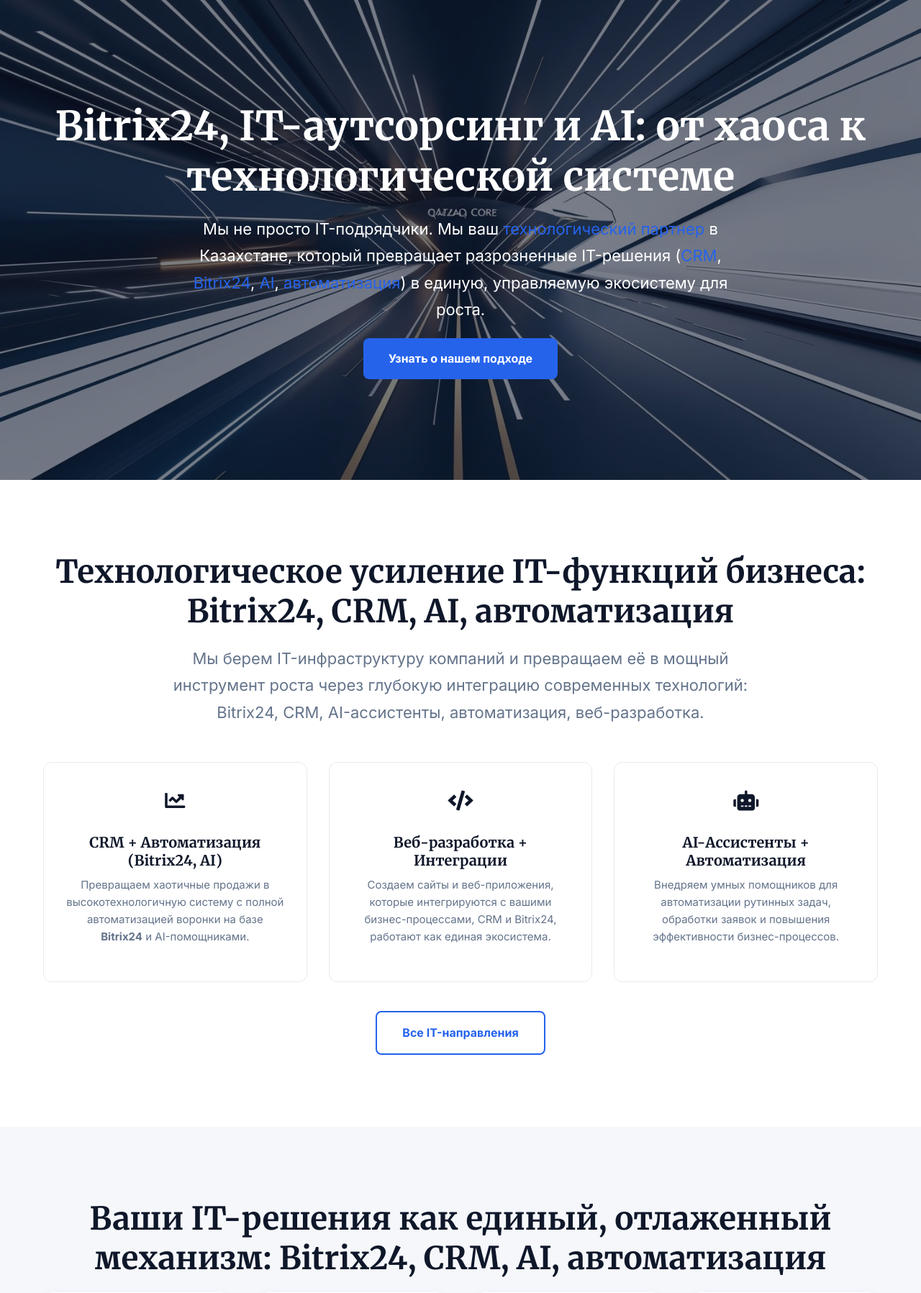
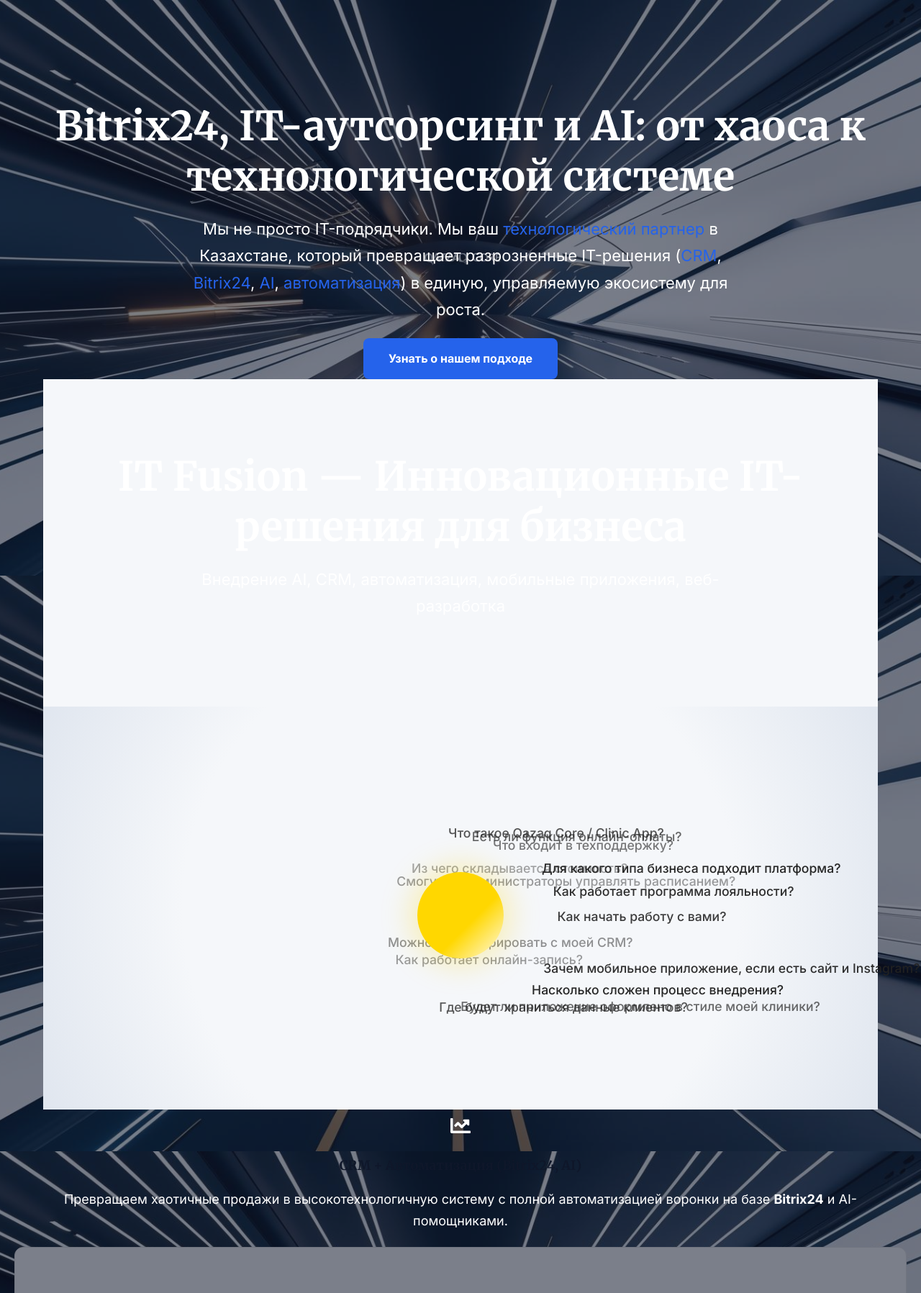
Before and after one commit to adthxkz/itfusionsite, a PHP site: page / in a window 1280 px wide. Shown: the part 91-1888 px from the top of the page at 72% size. Run offline with PHP 8.4, Linux system fonts and the light colour scheme; some libraries are stand-ins or nearby versions.

Commit message:
Добавлено интерактивное ядро FAQ на главную страницу

```diff
--- a/index.php
+++ b/index.php
@@ -12,15 +12,115 @@
             <h1>Bitrix24, IT-аутсорсинг и AI: от хаоса к технологической системе</h1>
             <p class="subtitle">Мы не просто IT-подрядчики. Мы ваш <a href="/about.php">технологический партнер</a> в Казахстане, который превращает разрозненные IT-решения (<a href="/crm-implementation.php">CRM</a>, <a href="/it-solutions.php">Bitrix24</a>, <a href="/ai-assistants.php">AI</a>, <a href="/it-solutions.php">автоматизация</a>) в единую, управляемую экосистему для роста.</p>
             <a href="/about.php" class="button button-primary">Узнать о нашем подходе</a>
+<main>
+    <section class="section page-hero text-center" style="background-color: #f5f7fa;">
+        <div class="container">
+            <h1>IT Fusion — Инновационные IT-решения для бизнеса</h1>
+            <p class="subtitle">Внедрение AI, CRM, автоматизация, мобильные приложения, веб-разработка</p>
         </div>
     </section>
 
-    <section class="section competencies-section" data-aos="fade-up">
-        <div class="container text-center">
-            <h2>Технологическое усиление IT-функций бизнеса: Bitrix24, CRM, AI, автоматизация</h2>
-            <p class="subtitle" style="max-width: 800px; margin-bottom: 50px;">Мы берем IT-инфраструктуру компаний и превращаем её в мощный инструмент роста через глубокую интеграцию современных технологий: Bitrix24, CRM, AI-ассистенты, автоматизация, веб-разработка.</p>
-            <div class="feature-grid" style="grid-template-columns: repeat(auto-fit, minmax(300px, 1fr)); gap: 30px;">
-                <div class="feature-card" style="padding: 30px;" data-aos="zoom-in" data-aos-delay="100">
+    <!-- Ядро FAQ -->
+    <section class="section faq-core-section">
+      <div class="faq-core-wrapper">
+        <div class="faq-core">
+          <span>Что такое Qazaq Core / Clinic App?</span>
+          <span>Для какого типа бизнеса подходит платформа?</span>
+          <span>Зачем мобильное приложение, если есть сайт и Instagram?</span>
+          <span>Будет ли приложение оформлено в стиле моей клиники?</span>
+          <span>Как работает онлайн-запись?</span>
+          <span>Смогут ли администраторы управлять расписанием?</span>
+          <span>Есть ли функция онлайн-оплаты?</span>
+          <span>Как работает программа лояльности?</span>
+          <span>Насколько сложен процесс внедрения?</span>
+          <span>Где будут храниться данные клиентов?</span>
+          <span>Можно ли интегрировать с моей CRM?</span>
+          <span>Из чего складывается стоимость?</span>
+          <span>Что входит в техподдержку?</span>
+          <span>Как начать работу с вами?</span>
+        </div>
+        <div class="faq-core-center"></div>
+      </div>
+      <style>
+        .faq-core-section {
+          background: radial-gradient(circle at center, #f5f7fa 60%, #e0e6ef 100%);
+          padding: 80px 0 60px 0;
+          position: relative;
+          z-index: 1;
+        }
+        .faq-core-wrapper {
+          position: relative;
+          width: 420px;
+          height: 420px;
+          margin: 0 auto;
+        }
+        .faq-core-center {
+          position: absolute;
+          left: 50%;
+          top: 50%;
+          transform: translate(-50%, -50%);
+          width: 120px;
+          height: 120px;
+          background: linear-gradient(135deg, #ffd700 60%, #fffbe6 100%);
+          border-radius: 50%;
+          box-shadow: 0 0 40px 10px #ffd70044;
+          z-index: 2;
+        }
+        .faq-core {
+          position: absolute;
+          left: 50%;
+          top: 50%;
+          transform: translate(-50%, -50%);
+          width: 380px;
+          height: 380px;
+          pointer-events: none;
+        }
+        .faq-core span {
+          position: absolute;
+          left: 50%;
+          top: 50%;
+          font-size: 1.1rem;
+          color: #222;
+          font-weight: 500;
+          white-space: nowrap;
+          opacity: 0.8;
+          filter: blur(0.5px);
+          transition: opacity 0.3s;
+        }
+        .faq-core span:hover {
+          opacity: 1;
+          filter: none;
+        }
+      </style>
+      <script>
+        // Анимация вращения ядра FAQ
+        document.addEventListener('DOMContentLoaded', function() {
+          const spans = document.querySelectorAll('.faq-core span');
+          const centerX = 190, centerY = 190, radius = 120;
+          const total = spans.length;
+          function setPositions(time) {
+            for (let i = 0; i < total; i++) {
+              // Каждый вопрос движется по своей орбите с разной скоростью и фазой
+              const angle = ((360 / total) * i + time * (0.5 + i * 0.07)) % 360;
+              const rad = angle * Math.PI / 180;
+              const r = radius + 18 * Math.sin(time/40 + i);
+              const x = centerX + r * Math.cos(rad);
+              const y = centerY + r * Math.sin(rad);
+              spans[i].style.left = x + 'px';
+              spans[i].style.top = y + 'px';
+              spans[i].style.opacity = 0.7 + 0.3 * Math.cos(time/30 + i);
+            }
+          }
+          let t = 0;
+          function animate() {
+            setPositions(t);
+            t += 1;
+            requestAnimationFrame(animate);
+          }
+          animate();
+        });
+      </script>
+    </section>
                     <div class="feature-icon"><i class="fas fa-chart-line" aria-hidden="true"></i></div>
                     <h4><a href="/crm-implementation.php" style="color:inherit;text-decoration:none;">CRM + Автоматизация (Bitrix24, AI)</a></h4>
                     <p>Превращаем хаотичные продажи в высокотехнологичную систему с полной автоматизацией воронки на базе <strong>Bitrix24</strong> и AI-помощниками.
```
